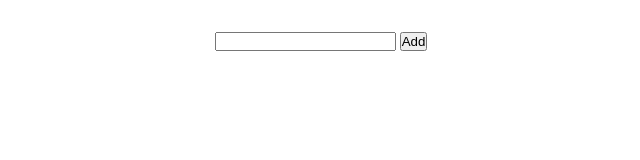
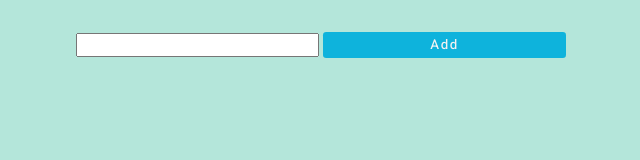
Before and after one commit to SophiaSaks/typescript-project, a website with bundled scripts: page public/index.html in a window 1280 px wide. Shown: the whole page, without its empty margins (319-959 px from the left). Built offline with nearby package versions, Linux system fonts and the light colour scheme.

Commit message:
some styling added

```diff
--- a/public/index.css
+++ b/public/index.css
@@ -1,7 +1,14 @@
+@import url('https://fonts.googleapis.com/css2?family=Heebo:wght@400;500&display=swap');
+
 * {
     margin: 0;
     padding: 0;
     box-sizing: border-box;
+}
+
+body {
+    font-family: 'Heebo', sans-serif;
+    background-color: #b4e6da;
 }
 
 .list__form {
@@ -9,6 +16,26 @@
     margin: 2rem;
 }
 
+.list__input {
+    width: 20%;
+    font-family: 'Heebo', sans-serif;
+    font: 1rem;
+}
+
+.list__button {
+    font-family: 'Heebo', sans-serif;
+    width: 20%;
+    padding: 0.2rem;
+    background-color: #0eb3dc;
+    color: #f2f2f2;
+    border: none;
+    border-radius: 0.2rem;
+    font-weight: 500;
+    letter-spacing: 0.1rem;
+}
+
 .list {
     list-style: none;
+    margin: 2rem;
+    padding: 1rem;
 }
```
Also changed, not shown: README.md.
